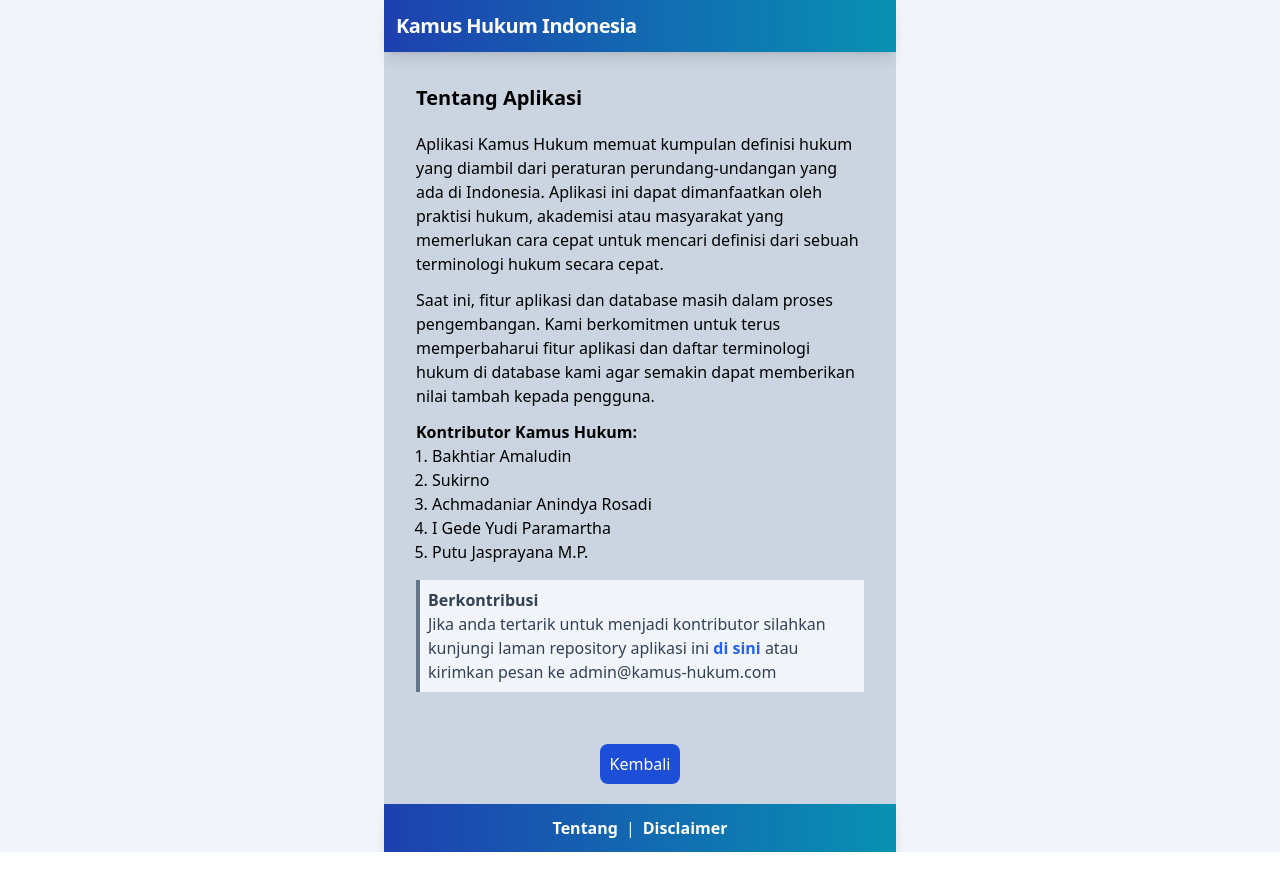
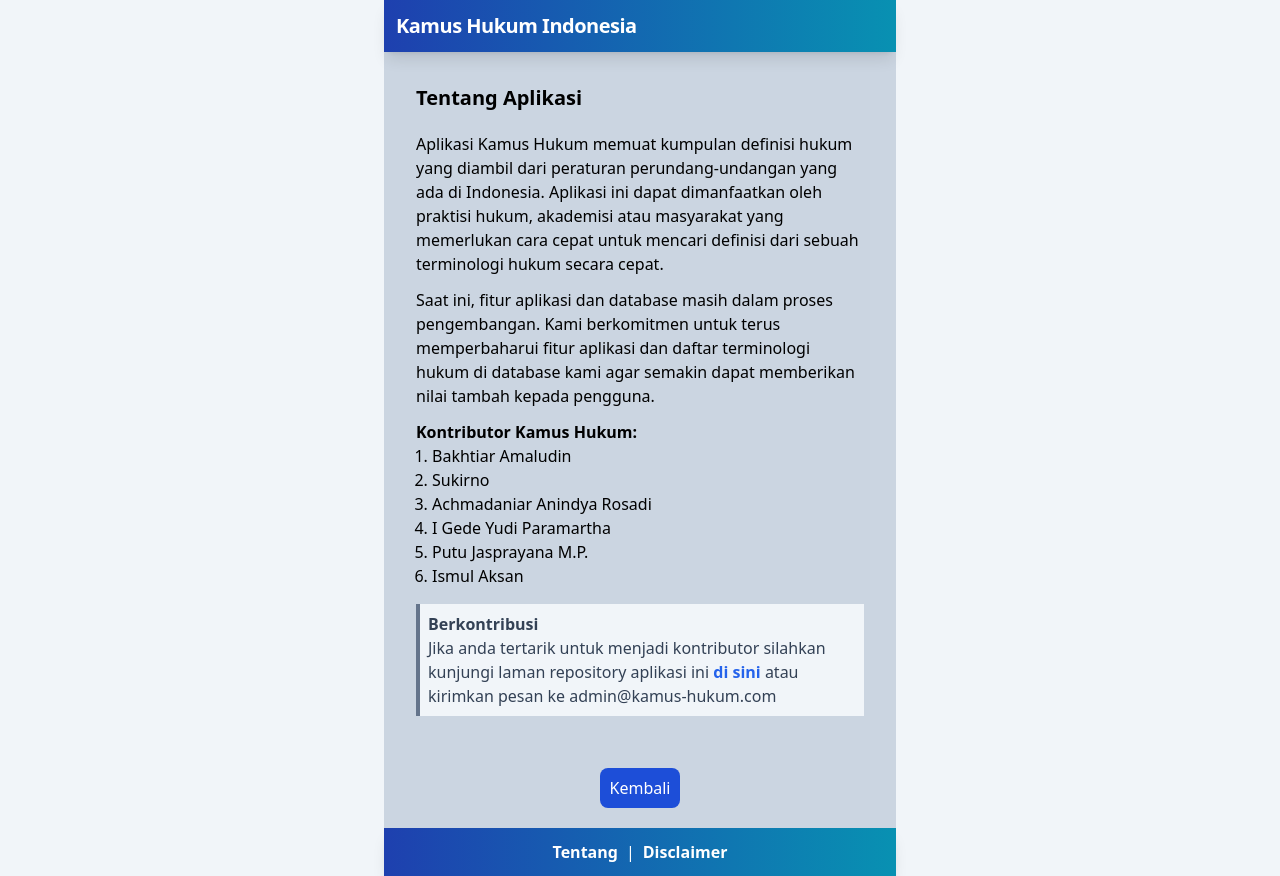
Before and after one commit to maziyank/kamus-hukum, a Next.js app: page /about in a window 1280 px wide. Before the commit the page ends 852 px from the top, so only its background shows below. Built offline with nearby package versions, Linux system fonts and the light colour scheme.

Commit message:
add contributor

```diff
--- a/pages/about.tsx
+++ b/pages/about.tsx
@@ -28,6 +28,7 @@ const About = () => {
           <li><a href="https://github.com/tayarsutayar" rel="noreferrer" target="_blank">Achmadaniar Anindya Rosadi</a></li>
           <li><a href="https://id.linkedin.com/in/i-gede-yudi-paramartha-99613073" rel="noreferrer" target="_blank">I Gede Yudi Paramartha</a></li>
           <li><a href="https://id.linkedin.com/in/putujasprayana" rel="noreferrer" target="_blank">Putu Jasprayana M.P.</a></li>
+          <li><a href="https://id.linkedin.com/in/ismulaksan92" rel="noreferrer" target="_blank">Ismul Aksan</a></li>
         </ol>
 
         <div
```
